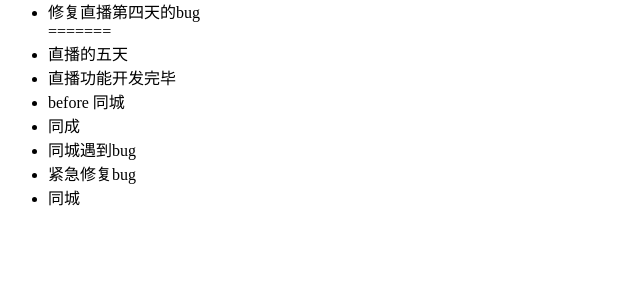
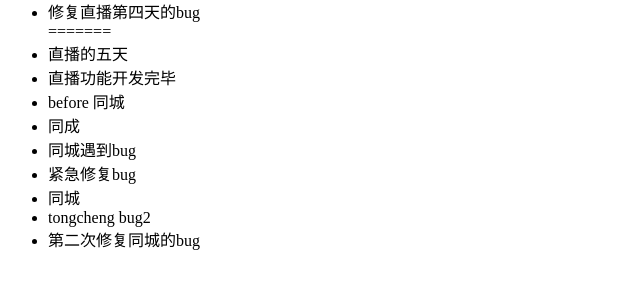
Before and after one commit to Zachary-Parker/I-am-so-awesome, a Django app: template templates/index.html in a window 1280 px wide. Shown: the part 143-443 px from the top of the page, without its empty margins (0-640 px from the left). Run offline with Django 3.2, Linux system fonts and the light colour scheme; the template is opened without the code that fills it, so the values that code supplies are empty.

Commit message:
第二次在bug分支上修复了同城的bug

```diff
--- a/templates/index.html
+++ b/templates/index.html
@@ -21,6 +21,8 @@
     <li>同城遇到bug</li>
     <li>紧急修复bug</li>
     <li>同城</li>
+    <li>tongcheng bug2</li>
+    <li>第二次修复同城的bug</li>
 
 </ul>
 
```
